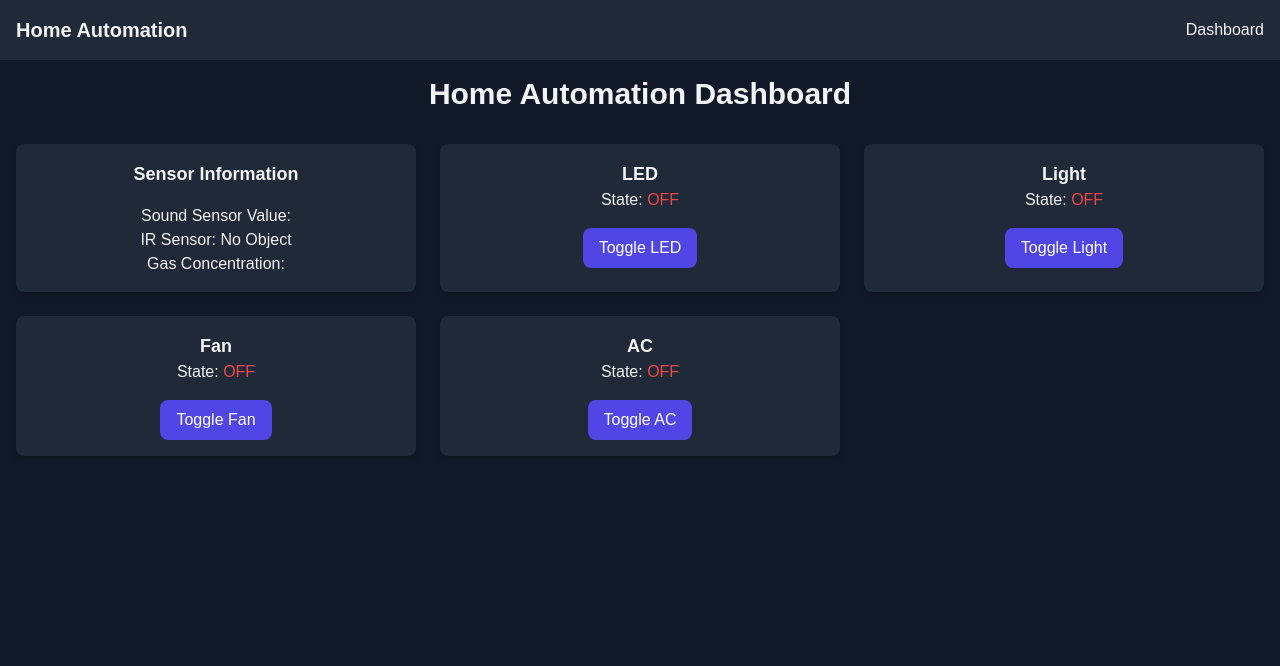
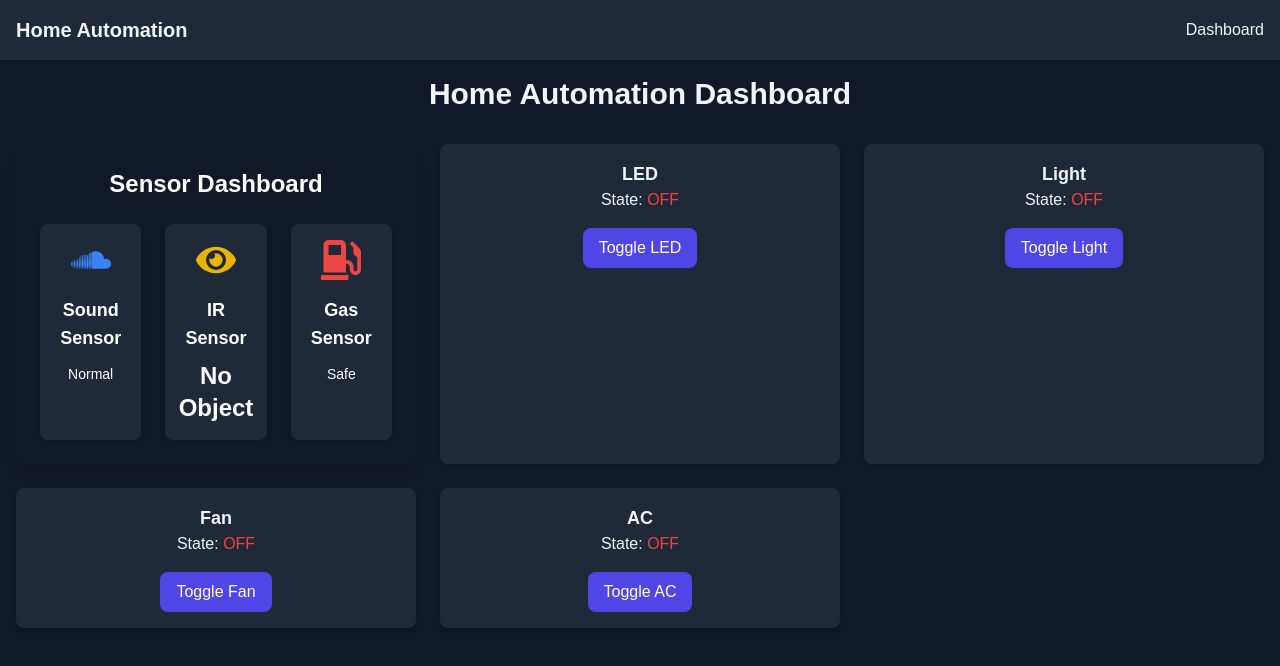
Before and after one commit to SusithD/home-automation, a React (Create React App) app: page / in a window 1280 px wide. Shown: the top 666 px of the page. Built offline with nearby package versions, Linux system fonts and the light colour scheme; no server answers; the database is empty.

Commit message:
Sensor Inputs Section Enhnaced

```diff
--- a/package.json
+++ b/package.json
@@ -10,6 +10,7 @@
     "postcss": "^8.4.49",
     "react": "^19.0.0",
     "react-dom": "^19.0.0",
+    "react-icons": "^5.4.0",
     "react-router-dom": "^7.1.1",
     "react-scripts": "5.0.1",
     "tailwindcss": "^3.4.17",
--- a/src/components/SensorInfo.js
+++ b/src/components/SensorInfo.js
@@ -1,12 +1,56 @@
 import React from "react";
+import { FaSoundcloud, FaGasPump, FaEye } from "react-icons/fa";
 
 const SensorInfo = ({ soundValue, irValue, gasValue }) => {
+  // Threshold values for visual feedback
+  const soundThreshold = 600;
+  const gasThreshold = 500;
+
   return (
-    <div className="bg-gray-800 p-4 rounded-lg shadow-md">
-      <h2 className="text-lg font-bold mb-4">Sensor Information</h2>
-      <p>Sound Sensor Value: {soundValue}</p>
-      <p>IR Sensor: {irValue === 1 ? "Object Detected" : "No Object"}</p>
-      <p>Gas Concentration: {gasValue}</p>
+    <div className="bg-gray-900 p-6 rounded-lg shadow-lg text-white space-y-6">
+      <h2 className="text-2xl font-bold text-center mb-4">Sensor Dashboard</h2>
+      <div className="grid grid-cols-1 md:grid-cols-3 gap-6">
+        {/* Sound Sensor */}
+        <div className="flex flex-col items-center bg-gray-800 p-4 rounded-lg shadow-md">
+          <FaSoundcloud size={40} className="text-blue-500 mb-4" />
+          <h3 className="text-lg font-semibold">Sound Sensor</h3>
+          <p
+            className={`text-2xl font-bold mt-2 ${
+              soundValue > soundThreshold ? "text-red-500" : "text-green-500"
+            }`}
+          >
+            {soundValue}
+          </p>
+          <p className="text-sm mt-1">
+            {soundValue > soundThreshold ? "High Noise Detected!" : "Normal"}
+          </p>
+        </div>
+
+        {/* IR Sensor */}
+        <div className="flex flex-col items-center bg-gray-800 p-4 rounded-lg shadow-md">
+          <FaEye size={40} className="text-yellow-500 mb-4" />
+          <h3 className="text-lg font-semibold">IR Sensor</h3>
+          <p className="text-2xl font-bold mt-2">
+            {irValue === 1 ? "Object Detected" : "No Object"}
+          </p>
+        </div>
+
+        {/* Gas Sensor */}
+        <div className="flex flex-col items-center bg-gray-800 p-4 rounded-lg shadow-md">
+          <FaGasPump size={40} className="text-red-500 mb-4" />
+          <h3 className="text-lg font-semibold">Gas Sensor</h3>
+          <p
+            className={`text-2xl font-bold mt-2 ${
+              gasValue > gasThreshold ? "text-red-500" : "text-green-500"
+            }`}
+          >
+            {gasValue}
+          </p>
+          <p className="text-sm mt-1">
+            {gasValue > gasThreshold ? "Gas Leak Alert!" : "Safe"}
+          </p>
+        </div>
+      </div>
     </div>
   );
 };
```
Also changed, not shown: 1 other file (tests, documents, lock files or other folders).
